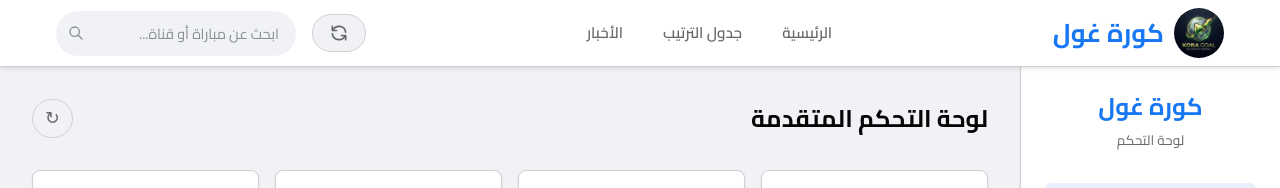
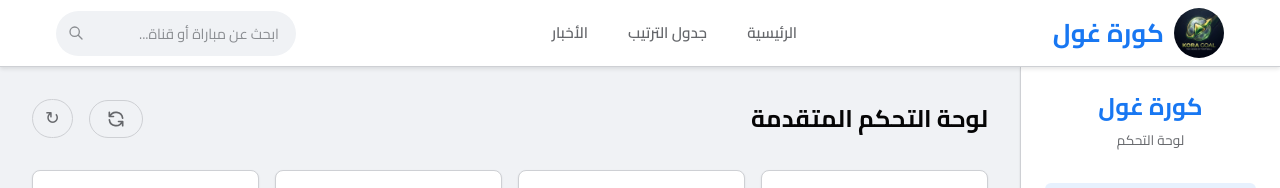
Before and after one commit to ameeraltaleb/Kora-Goal, a Next.js app: page /admin in a window 1280 px wide. Shown: the top 188 px of the page. Built offline with nearby package versions, Linux system fonts and the light colour scheme; no server answers; the database is empty.

Commit message:
fix: relocate SyncButton from public header strictly to admin dashboard

```diff
--- a/src/app/admin/page.tsx
+++ b/src/app/admin/page.tsx
@@ -3,6 +3,7 @@
 import { useState, useEffect } from 'react';
 import Link from 'next/link';
 import styles from './page.module.css';
+import SyncButton from '@/components/SyncButton';
 
 interface AdminStats {
   totalMatches: number;
@@ -123,7 +124,10 @@ export default function AdminDashboard() {
       <main className={styles.mainContent}>
         <header className={styles.topHeader}>
           <h1>لوحة التحكم المتقدمة</h1>
-          <button onClick={fetchDashboardData} className={styles.refreshBtn} title="تحديث">↻</button>
+          <div style={{ display: 'flex', gap: '1rem', alignItems: 'center' }}>
+            <SyncButton />
+            <button onClick={fetchDashboardData} className={styles.refreshBtn} title="تحديث">↻</button>
+          </div>
         </header>
 
         {/* Stats Grid */}
--- a/src/components/Header.tsx
+++ b/src/components/Header.tsx
@@ -1,7 +1,6 @@
 import Link from 'next/link';
 import Image from 'next/image';
 import styles from './Header.module.css';
-import SyncButton from './SyncButton';
 
 export default function Header() {
   return (
@@ -28,9 +27,6 @@ export default function Header() {
           <Link href="/news" className={styles.navLink}>الأخبار</Link>
         </nav>
 
-        <div className={styles.adminSection}>
-          <SyncButton />
-        </div>
 
         <div className={styles.searchSection}>
           <div className={styles.searchBox}>
```
